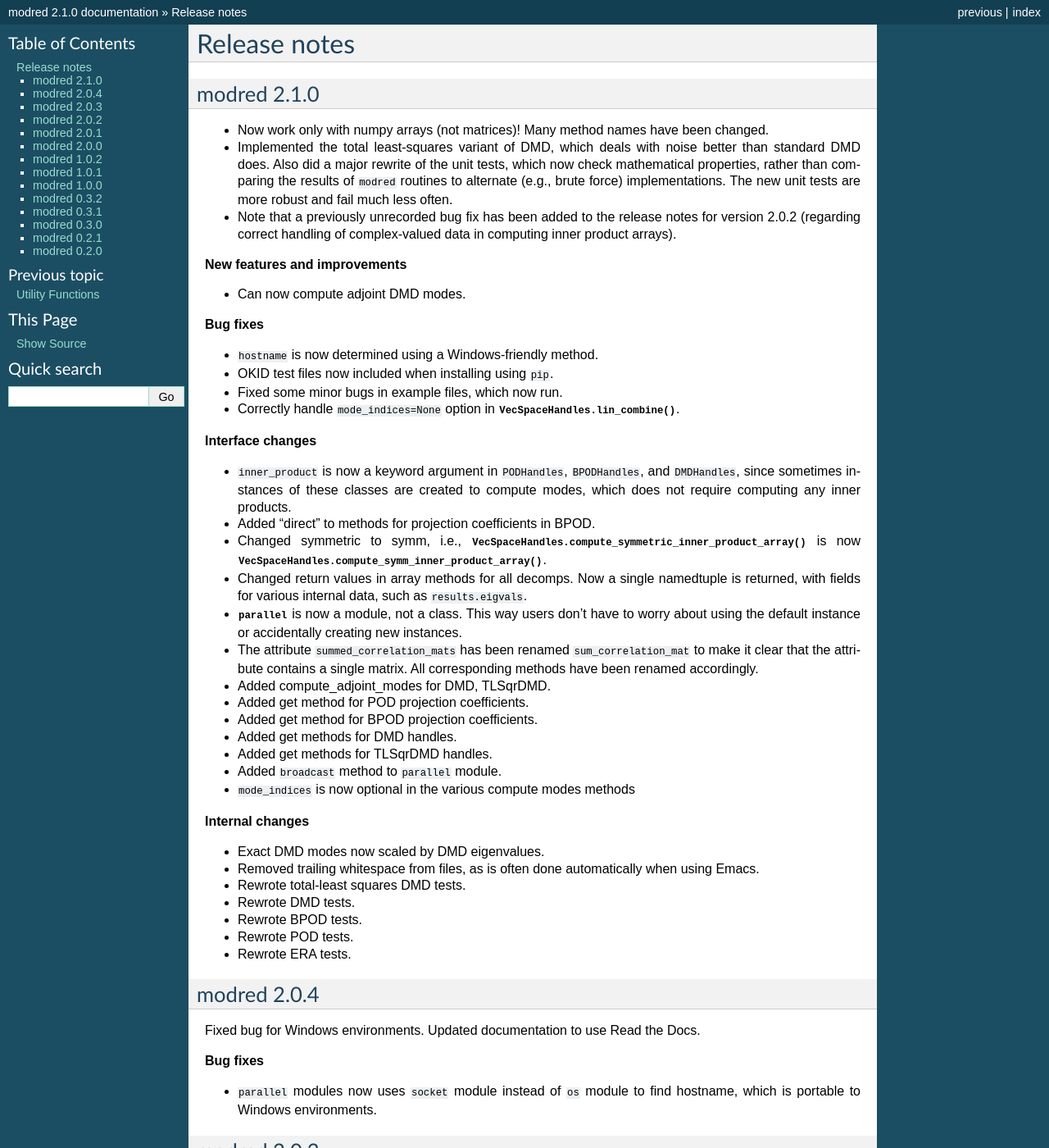
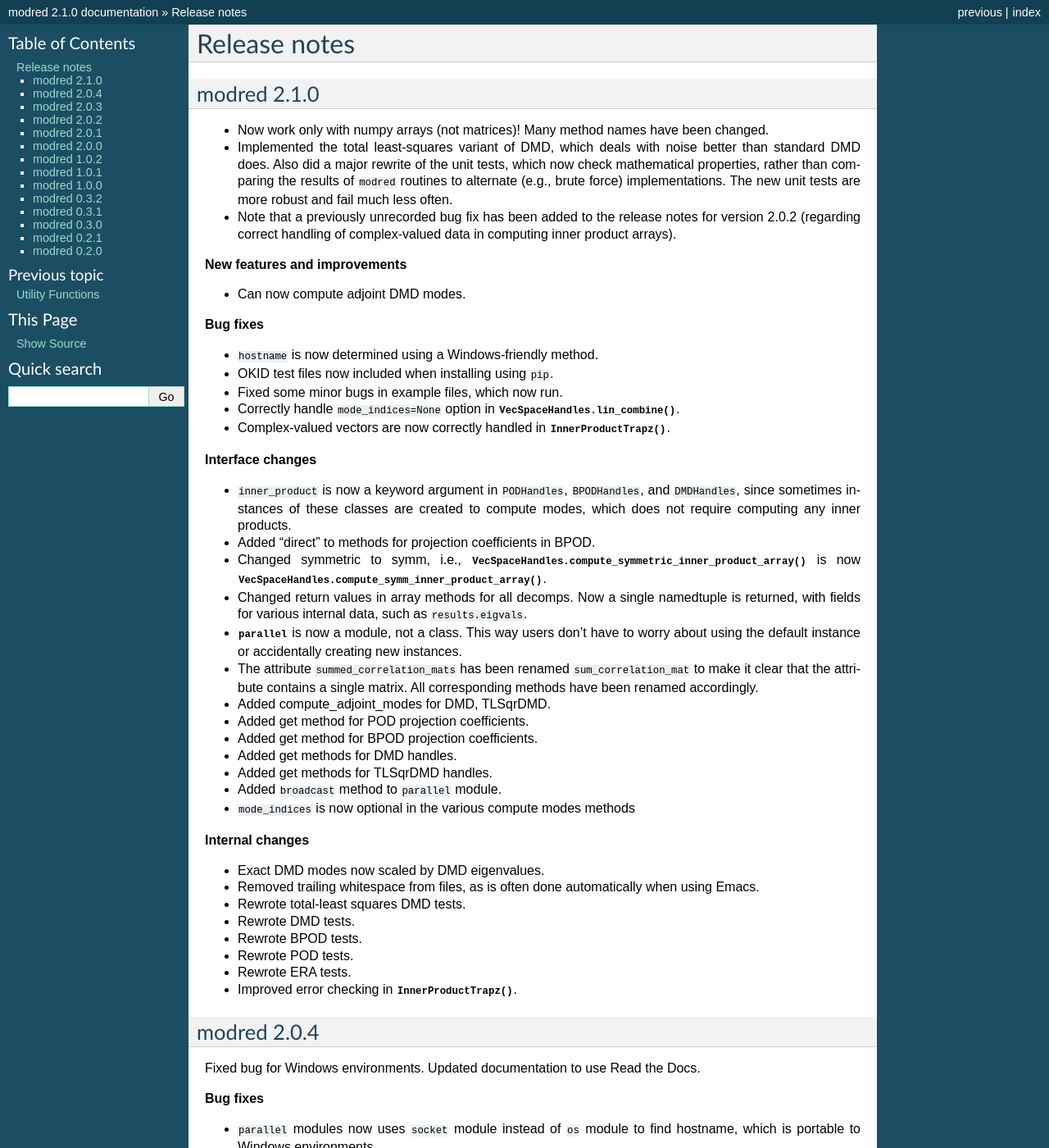
Before and after one commit to belson17/modred, a Sphinx documentation site: the page built from doc/release_notes.rst, in a window 1280 px wide and 1400 px high. Shown: the whole window at 82% size. Built offline with Sphinx 7.4.7, drawn with Linux system fonts in a browser that asks for light colours; formulas are drawn with MathJax 3.

Commit message:
Updated release notes.

```diff
--- a/doc/release_notes.rst
+++ b/doc/release_notes.rst
@@ -34,6 +34,9 @@ modred 2.1.0
 
 * Correctly handle ``mode_indices=None`` option in
   :py:meth:`VecSpaceHandles.lin_combine`.
+
+* Complex-valued vectors are now correctly handled in
+  :py:meth:`InnerProductTrapz`.
 
 **Interface changes**
 
@@ -90,6 +93,8 @@ modred 2.1.0
 * Rewrote POD tests.
 
 * Rewrote ERA tests.
+
+* Improved error checking in :py:meth:`InnerProductTrapz`.
 
 
 ------------
```
